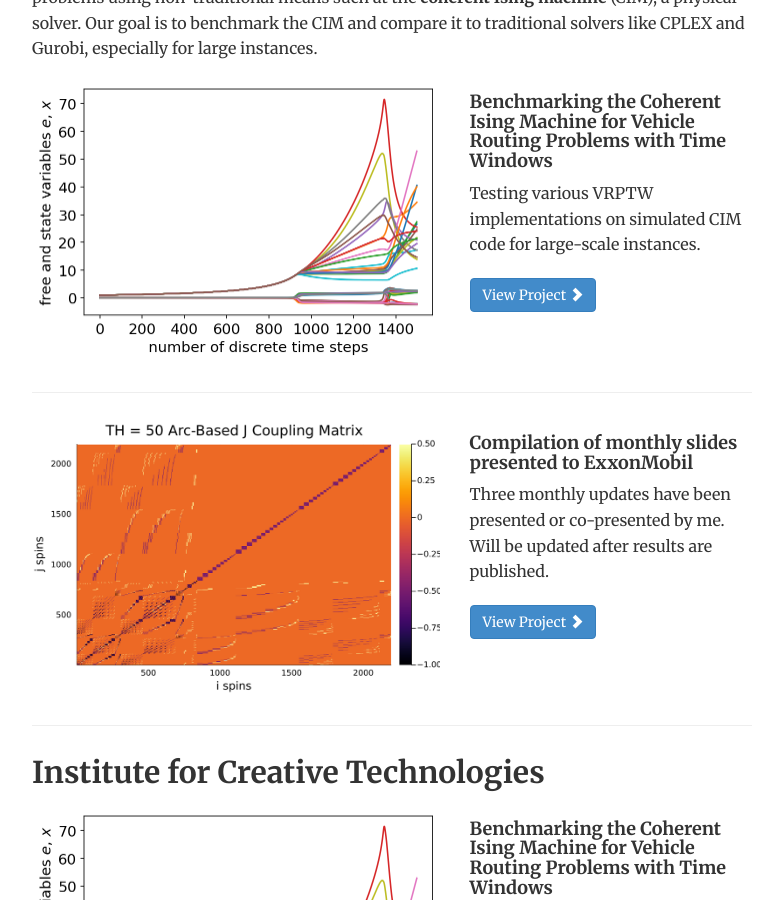
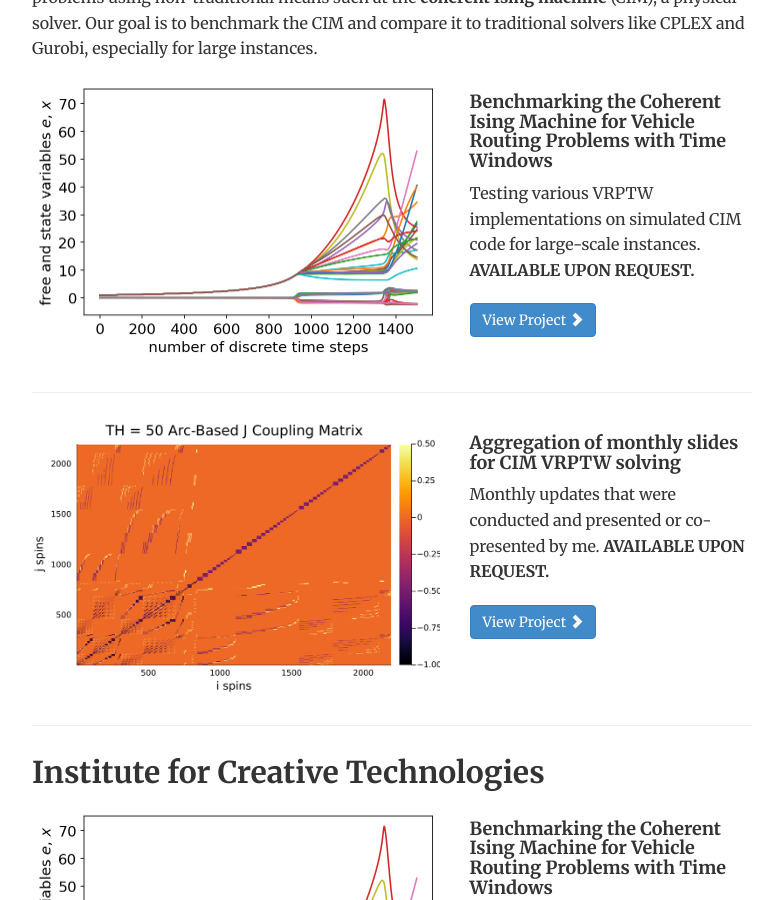
Before and after one commit to tylertking/tylertking.github.io, a Jekyll site: the page built from research/index.html, in a window 1280 px wide and 900 px high, scrolled down 1785 px. Shown: the whole window, without its empty margins (248-1024 px from the left). Built offline with Jekyll 4.4.1, drawn with Linux system fonts in a browser that asks for light colours; some of the changed text lies outside the part shown.

Commit message:
Research test 7

```diff
--- a/research/index.html
+++ b/research/index.html
@@ -27,8 +27,8 @@ description: Research Experience of Tyler King
 <p></p>
 <p> Due to the computational difficulty with computing minimums for certain problems like vehicle routing problems with time windows (VRPTWs), it can be viable to approach these problems using non-traditional means such at the <b>coherent Ising machine</b> (CIM), a physical solver. Our goal is to benchmark the CIM and compare it to traditional solvers like CPLEX and Gurobi, especially for large instances. </p>
 
-{% include project-blurb.html inDepth="mcmahon/AEP_4900_End_of_Semester_Report_SP22.pdf" preview="freeAndStateVar (1).png" title="Benchmarking the Coherent Ising Machine for Vehicle Routing Problems with Time Windows" description="Testing various VRPTW implementations on simulated CIM code for large-scale instances."%}
-{% include project-blurb.html preview="arcbasedcoupling.png" title="Compilation of monthly slides presented to ExxonMobil" description="Three monthly updates have been presented or co-presented by me. Will be updated after results are published."%}
+{% include project-blurb.html inDepth="mcmahon/AEP_4900_End_of_Semester_Report_SP22.pdf" preview="freeAndStateVar (1).png" title="Benchmarking the Coherent Ising Machine for Vehicle Routing Problems with Time Windows" description="Testing various VRPTW implementations on simulated CIM code for large-scale instances. <b> AVAILABLE UPON REQUEST. </b>"%}
+{% include project-blurb.html preview="arcbasedcoupling.png" title="Aggregation of monthly slides for CIM VRPTW solving" description="Monthly updates that were conducted and presented or co-presented by me. <b>AVAILABLE UPON REQUEST. </b>"%}
 
 
 <h2>Institute for Creative Technologies</h2>
@@ -40,7 +40,7 @@ description: Research Experience of Tyler King
 <p></p>
 <p>  </p>
 
-{% include project-blurb.html inDepth="mcmahon/ExxonMobil_Slides.html" preview="arcbasedcoupling.png" title="Various slides for" description="Testing various VRPTW implementations on simulated CIM code for large-scale instances."%}
+{% include project-blurb.html inDepth="" preview="arcbasedcoupling.png" title="Various slides for" description="Testing various VRPTW implementations on simulated CIM code for large-scale instances."%}
 
 
 <h2>Process-Energy-Environmental Systems Engineering (PEESE)</h2>
```
Also changed, not shown: research/miscellaneous/qctemp.html (added, +37 -0 lines), research/miscellaneous/startopologytemp.html (added, +37 -0 lines), img/weighted regions 2.PNG (added), research/mcmahon/ExxonMobil_Slides.html (deleted), 1 other file.
